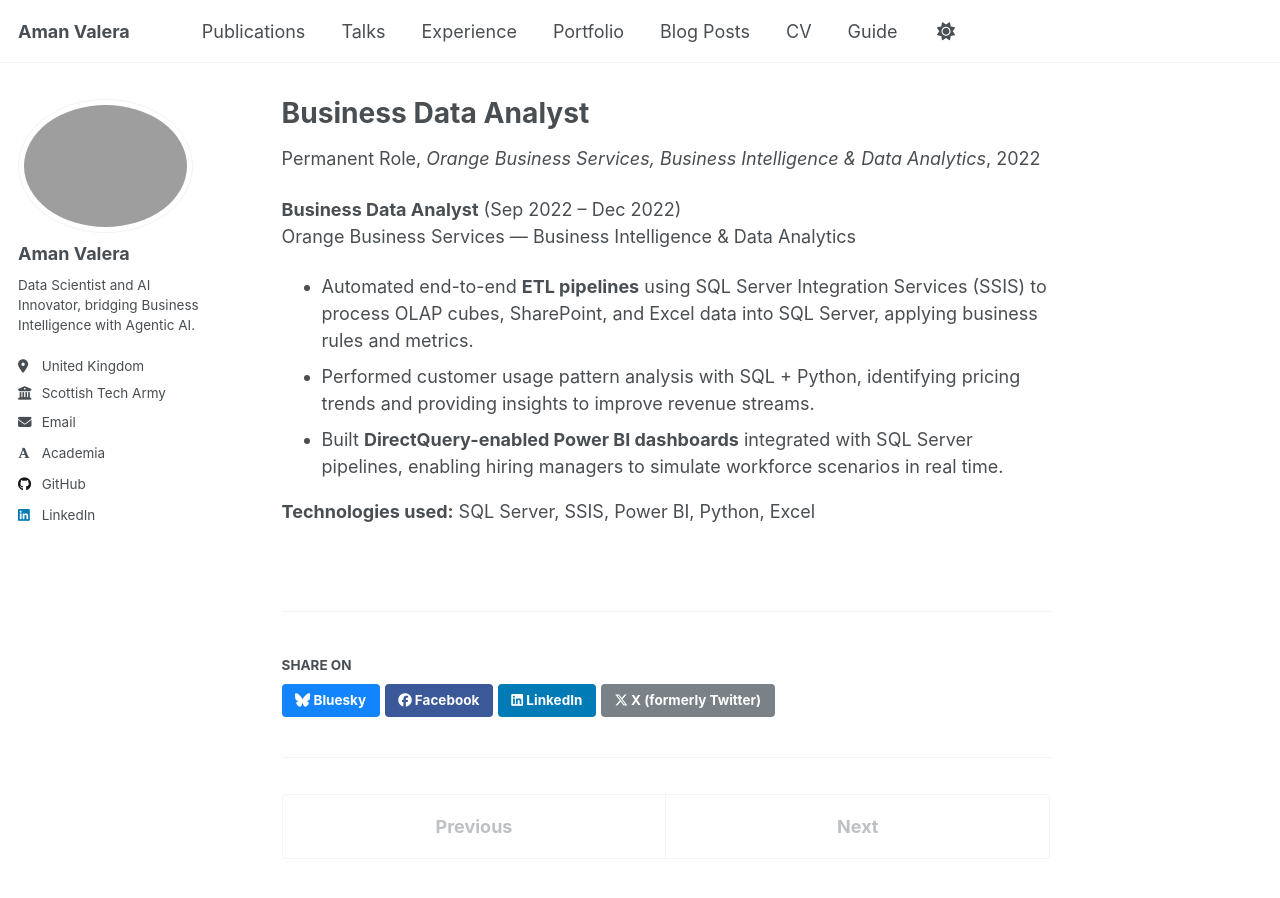
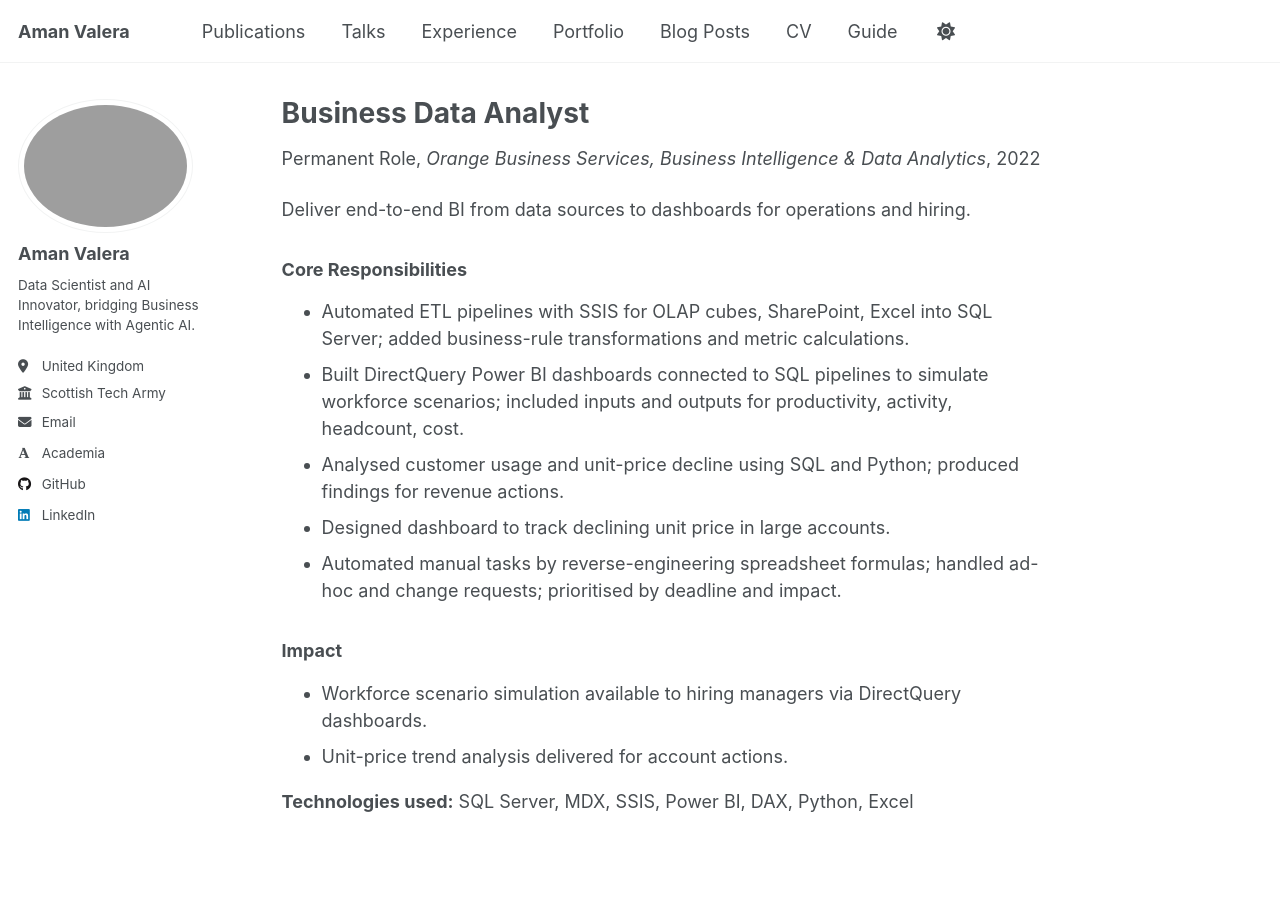
Before and after one commit to amanvalera/amanvalera.github.io, a Jekyll site: the page built from _experience/2022-business-data-analyst.md, in a window 1280 px wide and 900 px high. Built offline with Jekyll 4.4.1, drawn with Linux system fonts in a browser that asks for light colours; some web fonts are replaced; a script that is not in the unit is left out.

Commit message:
Update 2022-business-data-analyst.md

```diff
--- a/_experience/2022-business-data-analyst.md
+++ b/_experience/2022-business-data-analyst.md
@@ -11,11 +11,17 @@
   teaser: "orange-business-logo.png"   # place this logo in /images/
 ---
 
-**Business Data Analyst** (Sep 2022 – Dec 2022)
-Orange Business Services — Business Intelligence & Data Analytics
+Deliver end-to-end BI from data sources to dashboards for operations and hiring.
 
-- Automated end-to-end **ETL pipelines** using SQL Server Integration Services (SSIS) to process OLAP cubes, SharePoint, and Excel data into SQL Server, applying business rules and metrics.
-- Performed customer usage pattern analysis with SQL + Python, identifying pricing trends and providing insights to improve revenue streams.
-- Built **DirectQuery-enabled Power BI dashboards** integrated with SQL Server pipelines, enabling hiring managers to simulate workforce scenarios in real time.
+### Core Responsibilities
+- Automated ETL pipelines with SSIS for OLAP cubes, SharePoint, Excel into SQL Server; added business-rule transformations and metric calculations.
+- Built DirectQuery Power BI dashboards connected to SQL pipelines to simulate workforce scenarios; included inputs and outputs for productivity, activity, headcount, cost.
+- Analysed customer usage and unit-price decline using SQL and Python; produced findings for revenue actions.
+- Designed dashboard to track declining unit price in large accounts.
+- Automated manual tasks by reverse-engineering spreadsheet formulas; handled ad-hoc and change requests; prioritised by deadline and impact.
 
-**Technologies used:** SQL Server, SSIS, Power BI, Python, Excel
+### Impact
+- Workforce scenario simulation available to hiring managers via DirectQuery dashboards.
+- Unit-price trend analysis delivered for account actions.
+
+**Technologies used:** SQL Server, MDX, SSIS, Power BI, DAX, Python, Excel
```
